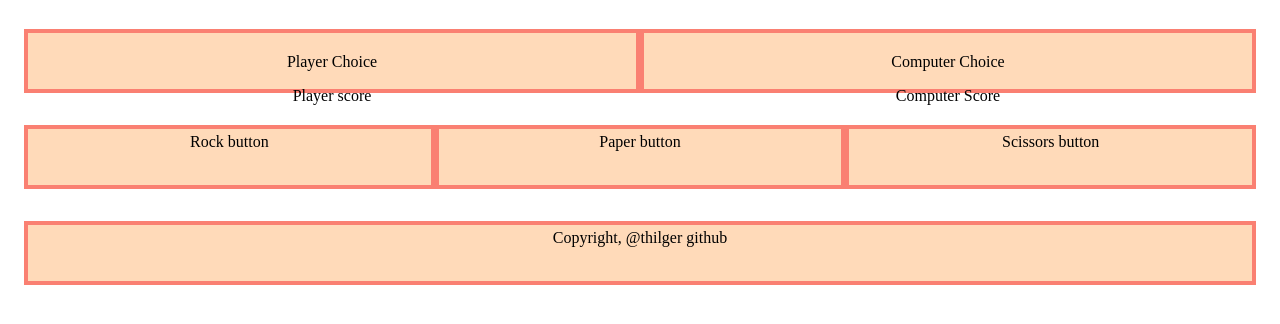
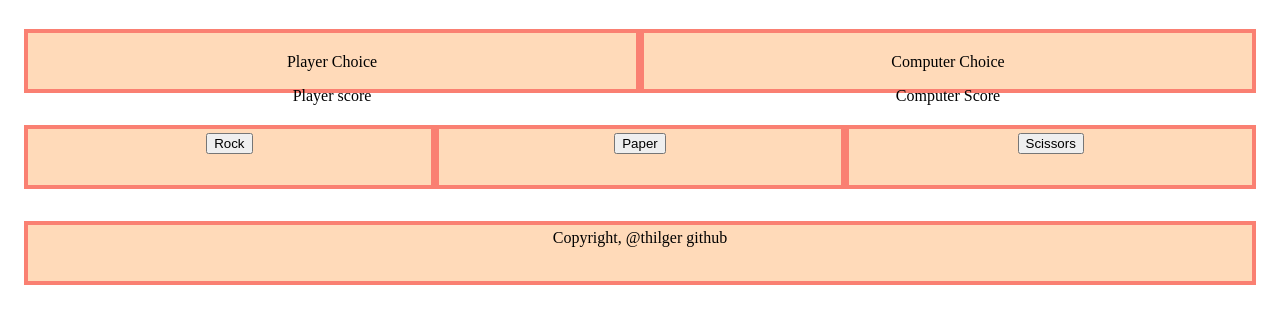
Before and after one commit to thilger1/RockPaperScissors, a plain HTML site: page index.html in a window 1280 px wide. Shown: the part 266-590 px from the top of the page. Drawn offline with Linux system fonts and the light colour scheme.

Commit message:
Add button skeletons for rps

```diff
--- a/index.html
+++ b/index.html
@@ -38,9 +38,15 @@
             </div>
 
             <div class="flex-container">
-                <div class="flex-item">Rock button</div>
-                <div class="flex-item">Paper button</div>
-                <div class="flex-item">Scissors button</div>
+                <div class="flex-item">
+                <button class="btn" id="rock">Rock</button>
+                </div>
+                <div class="flex-item">
+                    <button class="btn" id="paper">Paper</button>
+                </div>
+                <div class="flex-item">
+                    <button class="btn" id="scissors">Scissors</button>
+                </div>
             </div>
             <div class="flex-container">
                 <div class="flex-item">Copyright, @thilger github</div>
```
